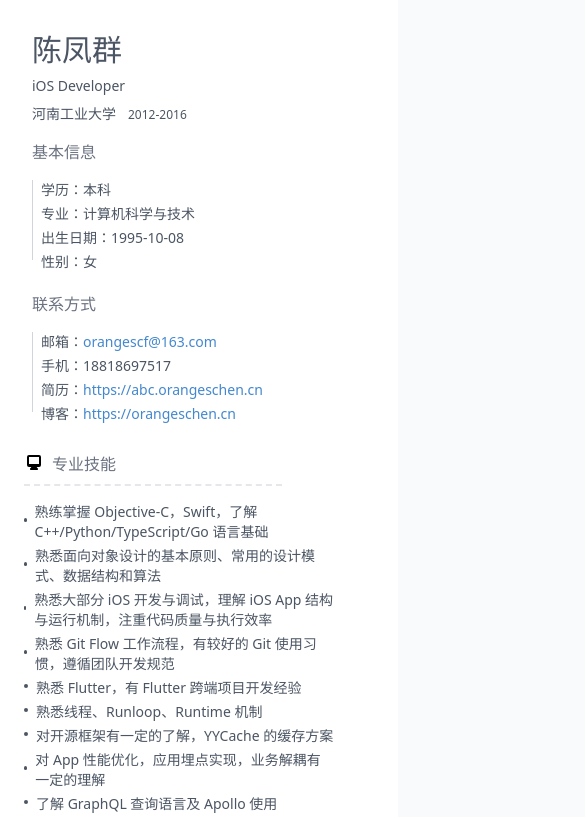
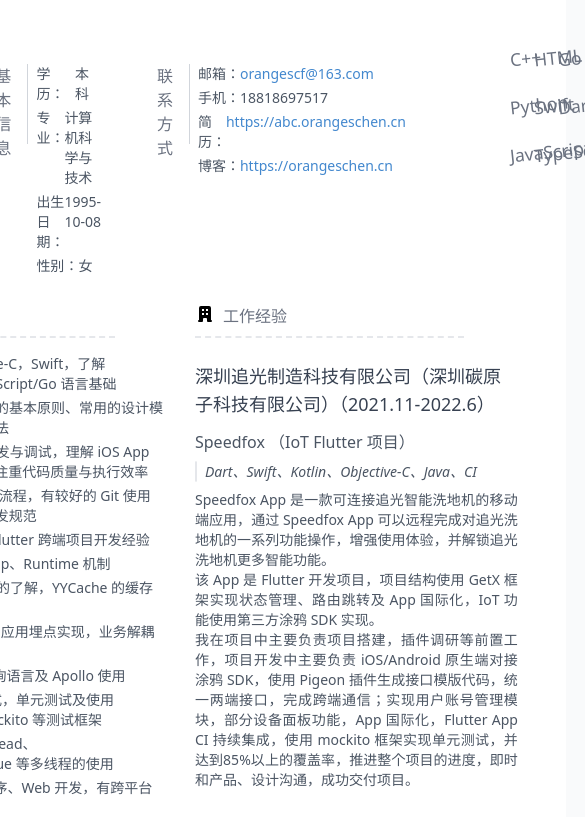
Before and after one commit to chloecfq/resume, a Next.js app: page / in a window 390 px wide. Shown: the top 817 px of the page, 585 px wide, since content can reach past the window. Built offline with nearby package versions, Linux system fonts and the light colour scheme.

Commit message:
adapter mobile style

```diff
--- a/pages/index.tsx
+++ b/pages/index.tsx
@@ -5,7 +5,7 @@ import VHomePage from './templete/vbase';
 
 const HomePage = (props) => {
 
-    const [isMobile, setIsMoblie] = useState(true)
+    const [isMobile, setIsMoblie] = useState(false)
     useEffect(() => {
         if (/Mobi|Android|iPhone/i.test(navigator.userAgent)) {
             // 当前设备是移动设备
```
